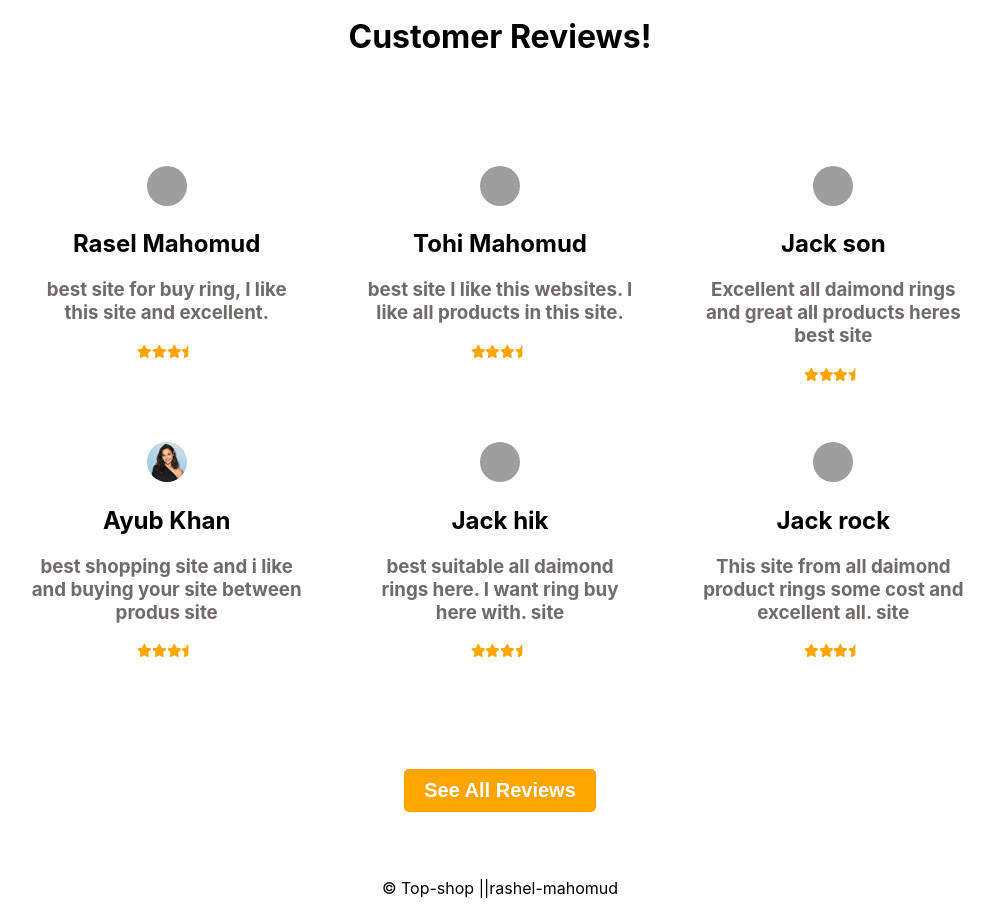
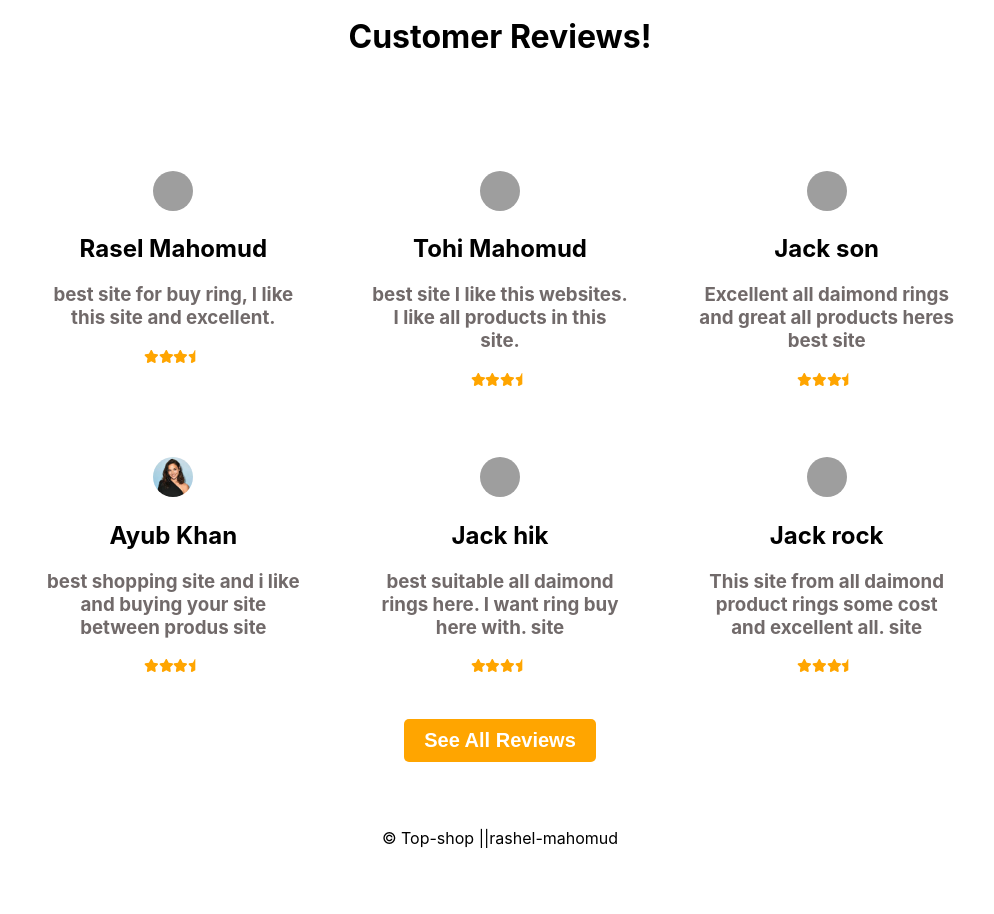
Before and after one commit to rashelmahomud/ecommarc-top-shop, a React (Create React App) app: page / in a window 1280 px wide. Shown: the part 720-1634 px from the top of the page, without its empty margins (140-1134 px from the left). After the commit the page ends 1584 px from the top, so only its background shows below. Built offline with nearby package versions, Linux system fonts and the light colour scheme; grey boxes are pictures that could not be loaded.

Commit message:
added reviews tow page show done

```diff
--- a/src/App.js
+++ b/src/App.js
@@ -8,6 +8,7 @@ import Blogs from './Components/Blogs/Blogs';
 import Abouts from './Components/Abouts/Abouts';
 import NoteFound from './Components/NoteFound/NoteFound';
 import Footer from './Components/Footer/Footer';
+import Review from './Components/Review/Review';
 
 function App() {
   return (
@@ -17,6 +18,7 @@ function App() {
         <Route path='/' element={<Home></Home>}></Route>
         <Route path='/home' element={<Home></Home>}></Route>
         <Route path='/reviews' element={<Reviews></Reviews>}></Route>
+        <Route path='/review' element={<Review></Review>}></Route>
         <Route path='/dashboard' element={<Dashboard></Dashboard>}></Route>
         <Route path='/blogs' element={<Blogs></Blogs>}></Route>
         <Route path='/abouts' element={<Abouts></Abouts>}></Route>
--- a/src/Components/Header/Header.css
+++ b/src/Components/Header/Header.css
@@ -20,3 +20,9 @@
     color: orange;
     transition: 0.3s;
 }
+
+.navber {
+    position: sticky;
+    top: 0;
+    background: #f8f8f8;
+}
--- a/src/Components/Home/Home.css
+++ b/src/Components/Home/Home.css
@@ -37,13 +37,13 @@
     color: black;
 }
 
-.customer-reviews {
+/* .customer-reviews {
 
     margin: 0px 140px;
     display: grid;
     grid-template-columns: 1fr 1fr 1fr;
     margin-bottom: 80px;
-}
+} */
 
 
 button.reviews-see {
@@ -61,3 +61,12 @@ button.reviews-see:hover{
     background-color: black;
     color: wheat;
 }
+.customer-Comments {
+    display: grid;
+    grid-template-columns: 1fr 1fr 1fr;
+    padding: 0px 140px;
+}
+.customer-Comment {
+    margin: 20px;
+    padding: 15px;
+}
--- a/src/Components/Home/Home.js
+++ b/src/Components/Home/Home.js
@@ -1,16 +1,8 @@
-import React, { useEffect, useState } from 'react';
 import Reviews from '../Reviews/Reviews';
+
 import './Home.css';
 
 const Home = () => {
-
-    const [reviews, setReviews] = useState([]);
-
-    useEffect(  () => {
-        fetch('data.json')
-        .then(res => res.json())
-        .then(data => setReviews(data))
-    },[])
 
     return (
 
@@ -32,19 +24,11 @@ const Home = () => {
         <h1 className='review-title'>Customer Reviews!</h1>
 
         <div className='customer-reviews'>
-
-        {
-            reviews.map(review => <Reviews
-                 key={review.id}
-                  review={review}
-
-                  ></Reviews>)
-
-        }
+           <Reviews></Reviews>
 
         </div>
 
-        <button className='reviews-see'>See All Reviews</button>
+        <button  className='reviews-see'>See All Reviews</button>
 
 
        </div>
--- /dev/null
+++ b/src/Components/Review/Review.js
@@ -0,0 +1,27 @@
+import { faStar, faStarHalf } from '@fortawesome/free-solid-svg-icons';
+import { FontAwesomeIcon } from '@fortawesome/react-fontawesome';
+import React from 'react';
+import './Review.css';
+
+const Review = (props) => {
+    const {name,picture,comment} = props.review
+    return (
+        <div className='customer-Comment'>
+
+
+            <img src={picture} alt="" />
+            <h2>{name}</h2>
+            <h3>{comment}</h3>
+
+            <div className='ratings'>
+            <FontAwesomeIcon icon={faStar}></FontAwesomeIcon>
+            <FontAwesomeIcon icon={faStar}></FontAwesomeIcon>
+            <FontAwesomeIcon icon={faStar}></FontAwesomeIcon>
+            <FontAwesomeIcon icon={faStarHalf}></FontAwesomeIcon>
+            </div>
+
+        </div>
+    );
+};
+
+export default Review;
--- a/src/Components/Reviews/Reviews.js
+++ b/src/Components/Reviews/Reviews.js
@@ -1,34 +1,33 @@
-import { faStar, faStarHalf } from '@fortawesome/free-solid-svg-icons';
-import { FontAwesomeIcon } from '@fortawesome/react-fontawesome';
 
-import React from 'react';
+import { useEffect, useState } from 'react';
+import Review from '../Review/Review';
 import './Reviews.css';
 
-const Reviews = (props) => {
+const Reviews = () => {
 
-    // if(!props.reviews){
-    //     return <div></div>
-    // }
- const {name,comment,picture} = props.review;
+    const [reviews, setReviews] = useState([]);
+
+    useEffect(  () => {
+        fetch('data.json')
+        .then(res => res.json())
+        .then(data => setReviews(data))
+    },[])
+
+    return (
 
 
-
-    return (
         <div className='customer-Comments'>
 
-            <img src={picture} alt="" />
-            <h2>{name}</h2>
-            <h3>{comment}</h3>
-            <div className='ratings'>
-            <FontAwesomeIcon icon={faStar}></FontAwesomeIcon>
-            <FontAwesomeIcon icon={faStar}></FontAwesomeIcon>
-            <FontAwesomeIcon icon={faStar}></FontAwesomeIcon>
-            <FontAwesomeIcon icon={faStarHalf}></FontAwesomeIcon>
-            </div>
+        {
+          reviews.map(review => <Review
+              key={review.id}
+              review={review}
+          ></Review>)
 
+      }
 
+      </div>
 
-        </div>
 
 
     );
```
Also changed, not shown: src/Components/Review/Review.css (added).
